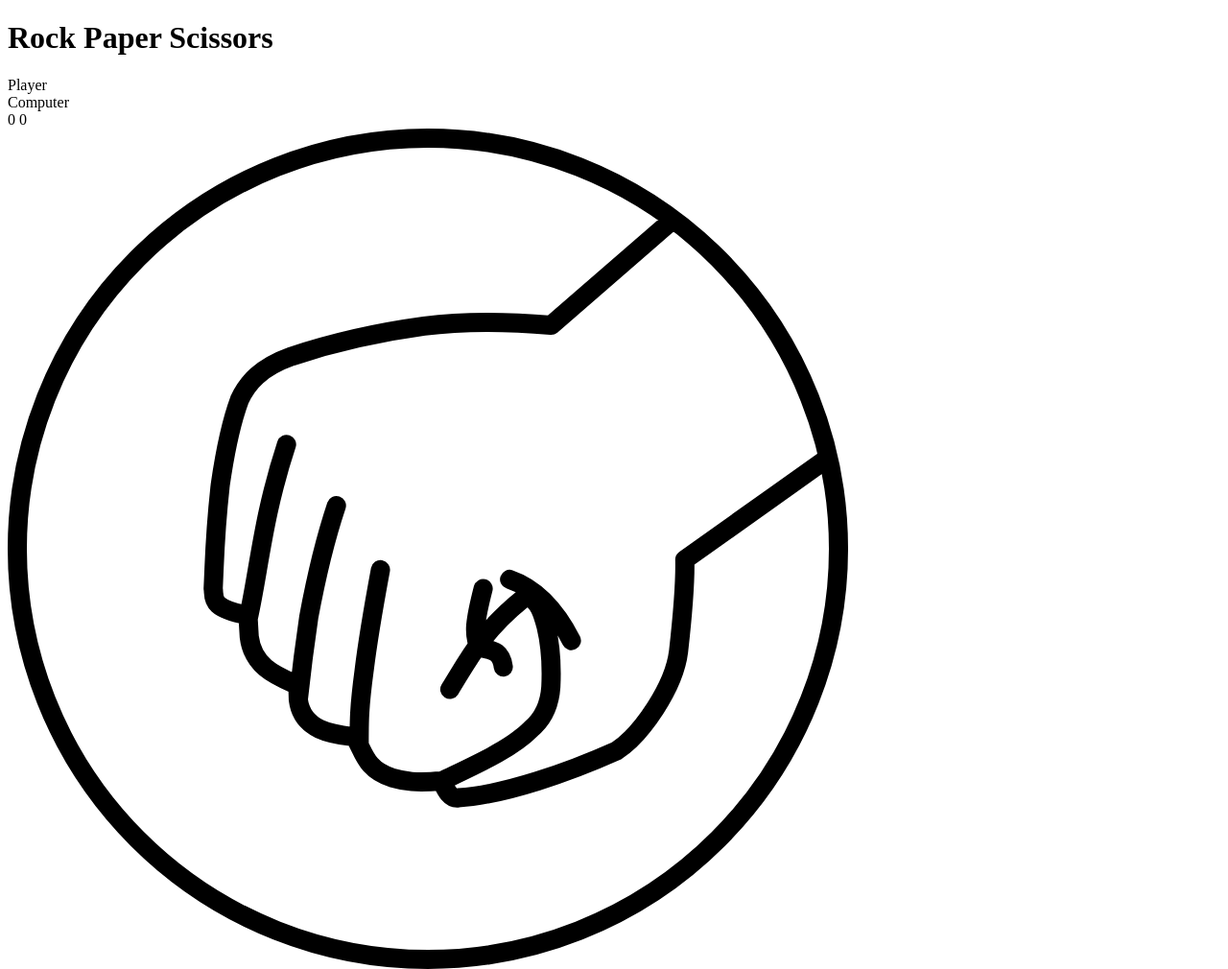
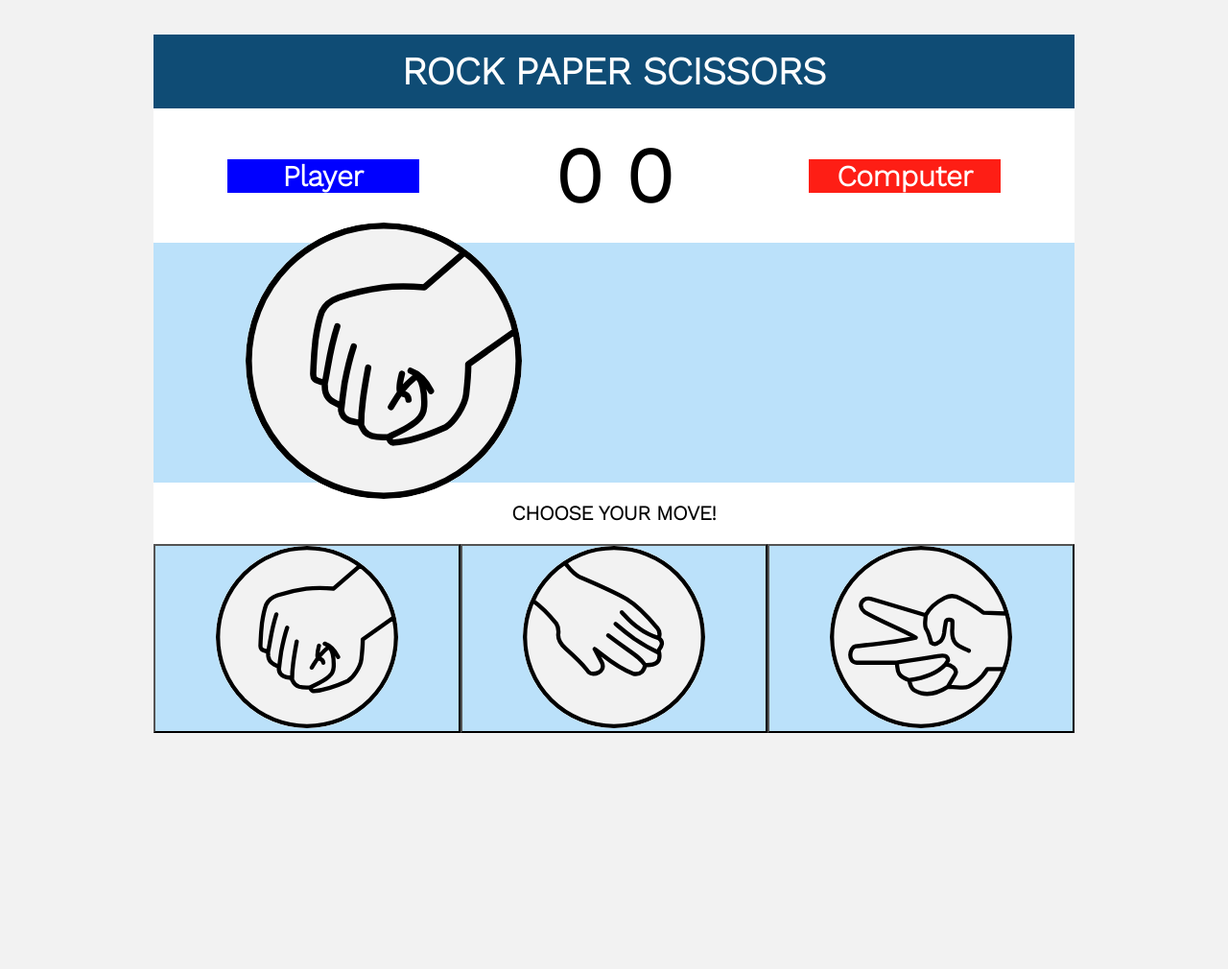
Before and after one commit to Code-Institute-Submissions/RenatoLemes-Rock-Paper-Scissors_NovResub, a plain HTML site: page index.html in a window 1280 px wide. Shown: the top 1010 px of the page at 96% size. After the commit the page ends 800 px from the top, so only its background shows below. Drawn offline with nearby package versions, Linux system fonts and the light colour scheme.

Commit message:
Add CSS to the game, imgaes and colors

```diff
--- a/assets/css/style.css
+++ b/assets/css/style.css
@@ -0,0 +1,179 @@
+@import url('https://fonts.googleapis.com/css2?family=Work+Sans:wght@300&display=swap');
+
+* {
+    margin: 0;
+    padding: 0;
+    box-sizing: border-box;
+}
+
+html, body {
+    width: 100%;
+    height: 100%;
+}
+
+body {
+    display: flex;
+    justify-content: center;
+    align-items: center;
+    font-family: 'work sans', sans-serif;
+    background-color:  #F2F2F2;
+}
+
+/* this could be changed */
+.box {
+    position: absolute;
+    width: 75%;
+    /* min-height: 650px; */
+    background: white;
+}
+
+h1 {
+    background-color: #0F4C75;
+    color: white;
+    padding: 15px 0;
+    text-transform: uppercase ;
+    font-size: 40px;
+    text-align: center;
+}
+
+.main-screen {
+    width: 100%;
+    padding: 20px 0;
+    display: flex;
+    align-items: center;
+    justify-content: center;
+    position: relative;
+}
+
+.label {
+    width: 200px;
+    font-size: .8rem;
+    font-weight: 800;
+    text-align: center;
+    position: absolute;
+}
+
+/* Main screens of the game */
+
+.player-screen {
+    color: white;
+    background-color: blue;
+    font-size: 30px;
+    left: 8%;
+}
+
+.computer-screen {
+    color: white;
+    background-color: #FE1E15;
+    font-size: 30px;
+    right: 8%;
+}
+
+.game-screen {
+    background-color: #BBE1FA;
+    height: 250px;
+}
+
+.score {
+    width: 200px;
+    height: 100px;
+    display: flex;
+    justify-content: center;
+    align-items: center;
+    font-size: 80px;
+    font-weight: bold;
+    font-family: 'work sans', sans-serif;
+}
+
+/* image on the main screen game */
+
+.selected-image div {
+    width: 50%;
+    min-height: 80px;
+    text-align: center;
+
+}
+
+.selected-image div img {
+    max-width: 60%;
+    border: none;
+}
+
+h2 {
+    text-align: center;
+    text-transform: uppercase;
+    font-size: 1.3rem;
+    padding: 20px 0;
+}
+
+.buttons {
+    width: 100%;
+    display: flex;
+    align-items: center;
+    position: relative;
+    border-radius: 0 0 0 10%;
+    background-color: #BBE1FA;
+}
+
+.buttons img {
+    max-width: 60%;
+}
+
+.btn {
+    background-color: #BBE1FA;
+}
+
+label {
+    position: relative;
+}
+
+#winner {
+    background: white;
+    /* z-index: 999; */
+    background-color: blue;
+}
+
+#loser {
+    background: white;
+    /* z-index: 999; */
+    background-color: red;
+}
+
+.end-screen h2{
+    color: var(--white);
+    font-size: 2.2rem;
+    text-transform: uppercase;
+}
+
+.end-screen button {
+    padding: 10px;
+    width: 80%;
+    border-radius: 10px;
+    border: none;
+    font-size: 30px;
+    font-family: 'work sans', sans-serif;
+    text-transform: uppercase
+}
+
+.center {
+    display: flex;
+    flex-direction: column;
+    align-items: center;
+    justify-content: center;
+}
+
+.none {
+    display: none;
+}
+
+/* move this img up */
+
+img {
+    background-color: #F2F2F2;
+    border-radius: 50%;
+    border: none;
+}
+
+img:hover {
+    transform: scale(1.8);
+}
--- a/index.html
+++ b/index.html
@@ -31,8 +31,22 @@
             <button id="paperInput" onclick="selectGame()" class="btn"><img src="assets/images/paper.svg" rel="paper"></button>
             <button id="scissorsInput" onclick="selectGame()" class="btn"><img src="assets/images/scissors.svg" rel="scissors"></button>
         </div>
+    </div>
 
-    </div>
+    <div id="winner" class="box end-screen none">
+        <h2>You Win!! :)</h2>
+        <button onclick="restart()">Play again</button>
+     </div>
+
+     <div id="loser" class="box end-screen none">
+        <h2>You Loose! :/</h2>
+        <button onclick="restart()">Play again</button>
+     </div>
+
+<script src="assets/js/index.js"></script>
+</body>
+</html>
+
 
 </body>
 </html>
```
